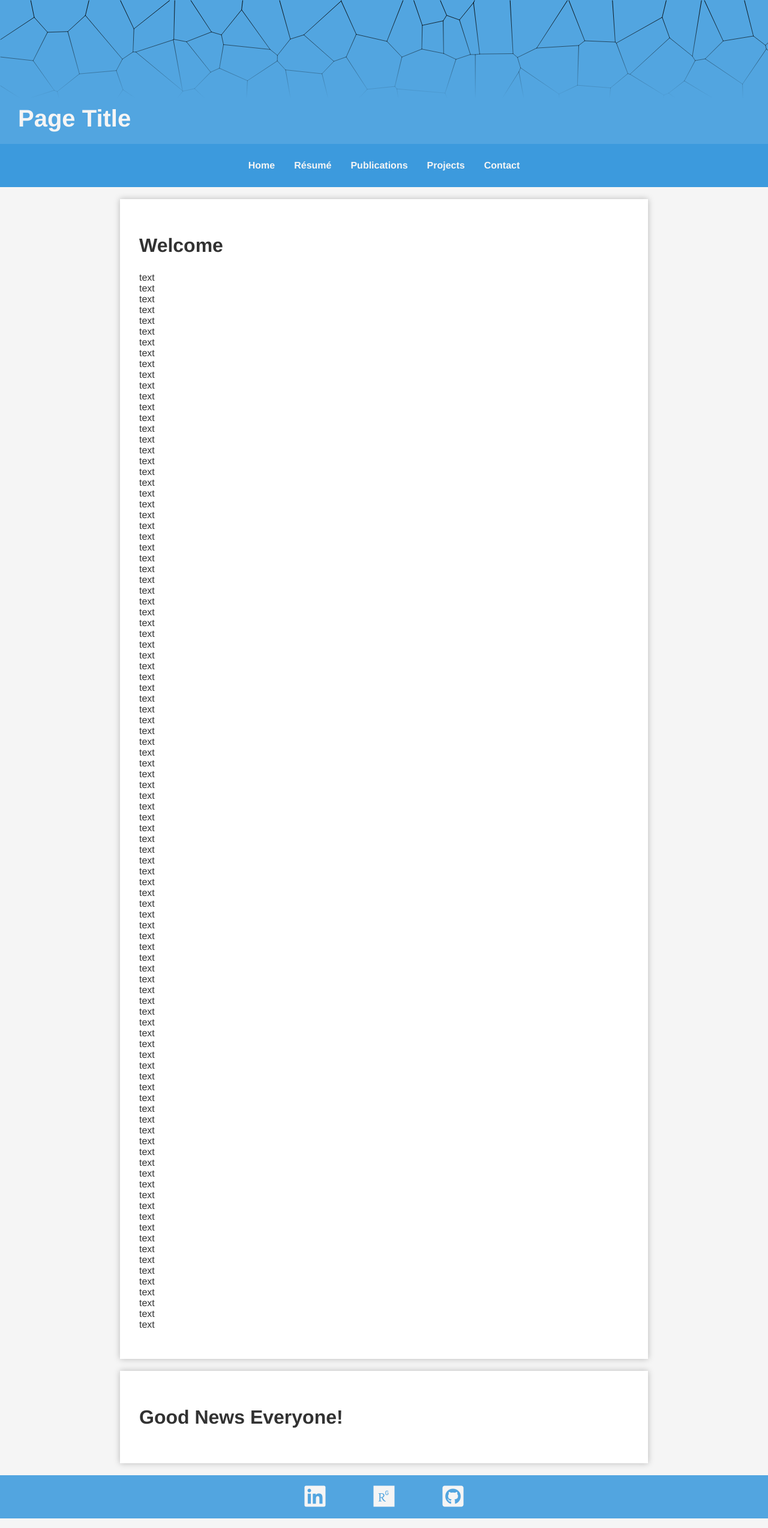
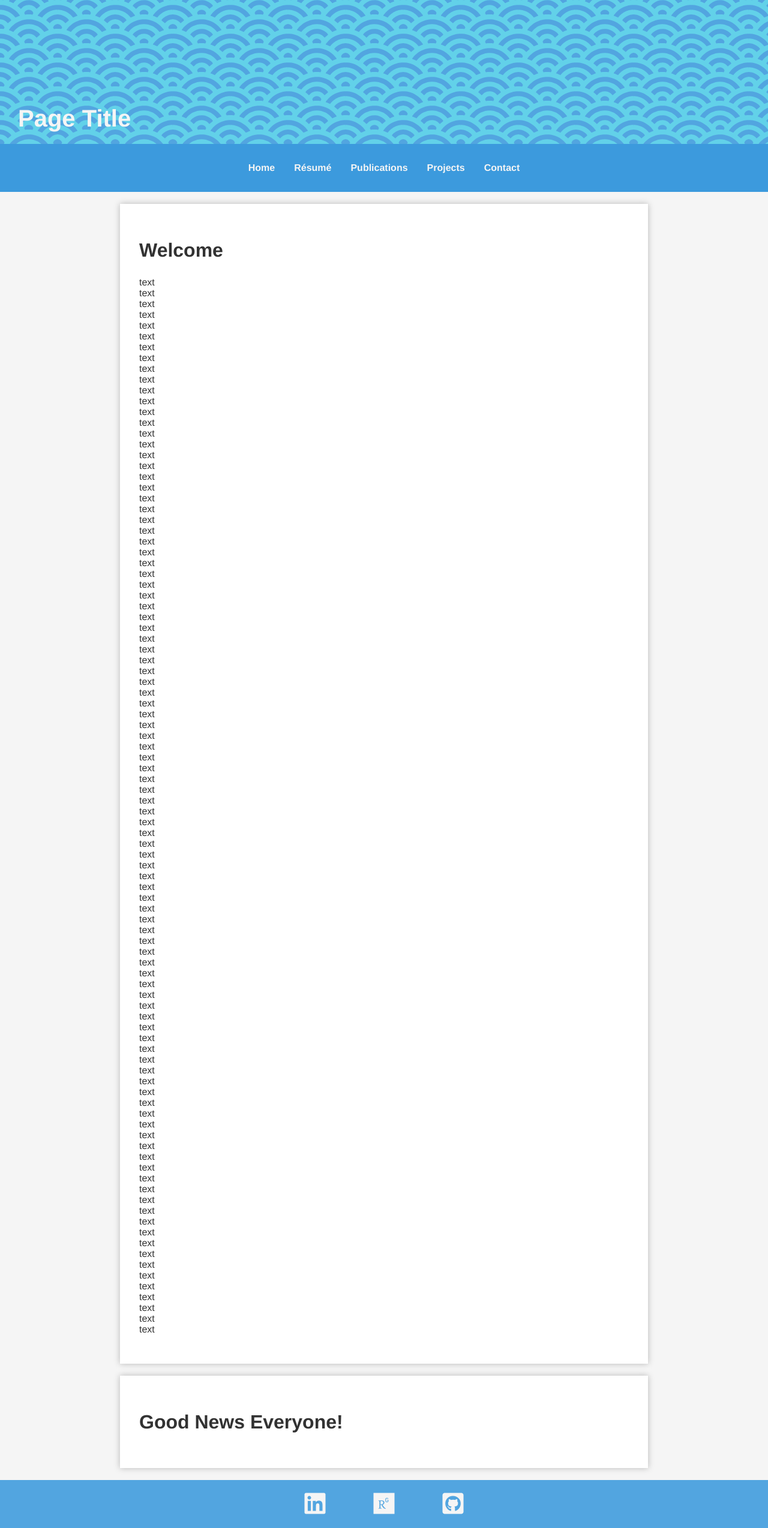
Before and after one commit to dmtveit/dmtveit.github.io, a Jekyll site: the page built from index.html, in a window 1280 px wide. Shown: the whole page at 60% size. Built offline with Jekyll 4.4.1, drawn with Linux system fonts in a browser that asks for light colours.

Commit message:
new header image

```diff
--- a/css/main.css
+++ b/css/main.css
@@ -24,7 +24,7 @@
     --width-narrow: 490px;
     /* height */
     --height-top-header: 15rem;/* 13 */
-    --height-sticky-header: 4.5rem;
+    --height-sticky-header: 5rem;/* 4.5 */
     --height-total-header: calc(var(--height-top-header) + var(--height-sticky-header));
     --height-bottom-footer: var(--height-top-header);
     --height-sticky-footer: var(--height-sticky-header);
@@ -93,9 +93,7 @@ header {
     /* position content inside header */
     position: relative;
     /* header background */
-    background-image: url(/images/header_img.svg);
-    background-size: cover;
-    background-repeat: no-repeat;
+    background-image: url(/images/waves-2025984.svg);
 }
 #sticky-header {
     /* sticky header size */
--- /dev/null
+++ b/images/credit.txt
@@ -0,0 +1,2 @@
+Bildet er tatt av <a href="https://pixabay.com/no/users/openclipart-vectors-30363/?utm_source=link-attribution&amp;utm_medium=referral&amp;utm_campaign=image&amp;utm_content=2025984">OpenClipart-Vectors</a> fra <a href="https://pixabay.com/no/?utm_source=link-attribution&amp;utm_medium=referral&amp;utm_campaign=image&amp;utm_content=2025984">Pixabay</a>
+Bildet er tatt av <a href="https://pixabay.com/no/users/gdj-1086657/?utm_source=link-attribution&amp;utm_medium=referral&amp;utm_campaign=image&amp;utm_content=3163436">Gordon Johnson</a> fra <a href="https://pixabay.com/no/?utm_source=link-attribution&amp;utm_medium=referral&amp;utm_campaign=image&amp;utm_content=3163436">Pixabay</a>
```
Also changed, not shown: images/computer-3163436.svg (added), images/header_img.svg (deleted), images/waves-2025984.svg (added).
